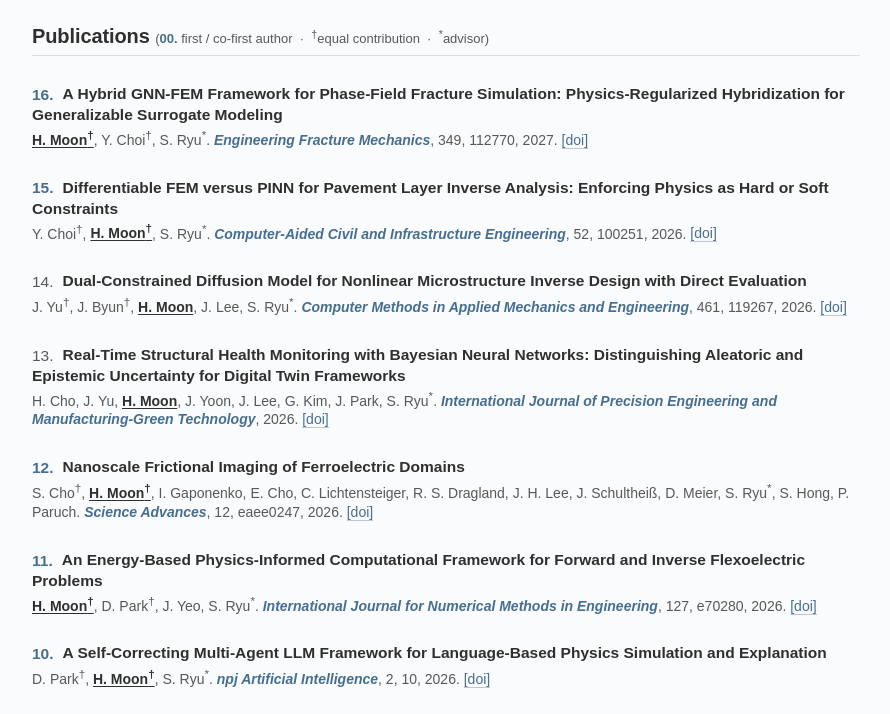
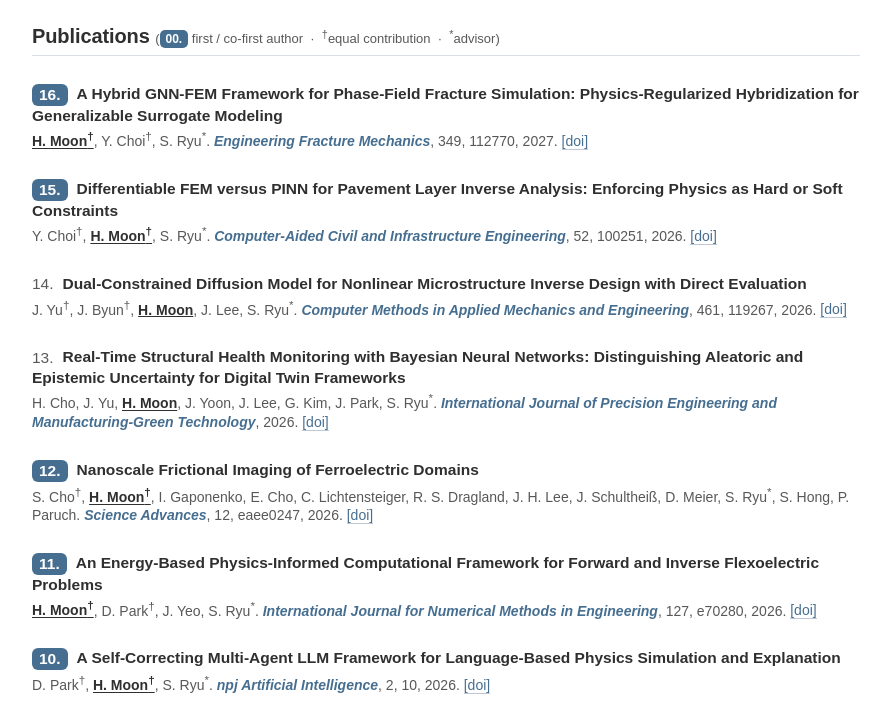
Before and after one commit to HyeonBin-Moon/HyeonBin-Moon.github.io, a plain HTML site: page publications.html in a window 1280 px wide. Shown: the part 61-775 px from the top of the page, without its empty margins (194-1084 px from the left). Drawn offline with Linux system fonts and the light colour scheme.

Commit message:
White background; badge numbers for first-author papers; bust CSS cache
Co-Authored-By: Claude Opus 5.5 <noreply@anthropic.com>

```diff
--- a/publications.html
+++ b/publications.html
@@ -16,7 +16,7 @@
 <meta name="twitter:title" content="Publications — Hyeonbin Moon">
 <meta name="twitter:description" content="Full list of peer-reviewed publications by Hyeonbin Moon, Ph.D. candidate at KAIST.">
 
-<link rel="stylesheet" href="styles.css">
+<link rel="stylesheet" href="styles.css?v=20261115b">
 <script type="application/ld+json">
 {
   "@context": "https://schema.org",
--- a/styles.css
+++ b/styles.css
@@ -1,5 +1,5 @@
 :root{
-  --paper:#FAFBFC;
+  --paper:#FFFFFF;
   --ink:#2F2F2F;
   --ink-soft:#585858;
   --line:#D9DEE7;
@@ -32,7 +32,7 @@ h1,h2,h3{font-family:Arial, Helvetica, 'Helvetica Neue', -apple-system, 'Segoe U
 /* ---------- nav ---------- */
 nav{
   position:sticky;top:0;z-index:10;
-  background:rgba(250,251,252,0.92);
+  background:rgba(255,255,255,0.94);
   backdrop-filter:blur(6px);
   border-bottom:1px solid var(--line);
 }
@@ -330,8 +330,8 @@ footer .wrap{display:flex;justify-content:space-between;flex-wrap:wrap;gap:10px;
 .next-list li{margin:6px 0;}
 
 /* first / co-first author: accent-colored number */
-.pub.first .pub-num{color:var(--accent);font-weight:700;}
-.pub-key{color:var(--accent);font-weight:700;}
+
+
 
 /* PPT palette accents: one color per focus area (same as the research app) */
 #focus details.focus-item{border-left:4px solid var(--fc,var(--accent));}
@@ -344,3 +344,6 @@ footer .wrap{display:flex;justify-content:space-between;flex-wrap:wrap;gap:10px;
 #focus .key-work{background:var(--fb,var(--hover));border-left-color:var(--fc,var(--line-strong));}
 .talk-tag{color:var(--accent);border-color:#C9D6E8;background:#EDF1F9;}
 .award-year{color:var(--accent);font-weight:600;}
+/* first / co-first author: solid accent badge */
+.pub.first .pub-num{background:var(--accent);color:#fff;font-weight:700;border-radius:6px;padding:1px 7px;min-width:30px;text-align:center;}
+.pub-key{display:inline-block;background:var(--accent);color:#fff;font-weight:700;border-radius:5px;padding:0 6px;font-size:12px;line-height:1.5;}
```
Also changed, not shown: index.html (+1 -1 lines), misc.html (+1 -1 lines), research.html (+1 -1 lines).
